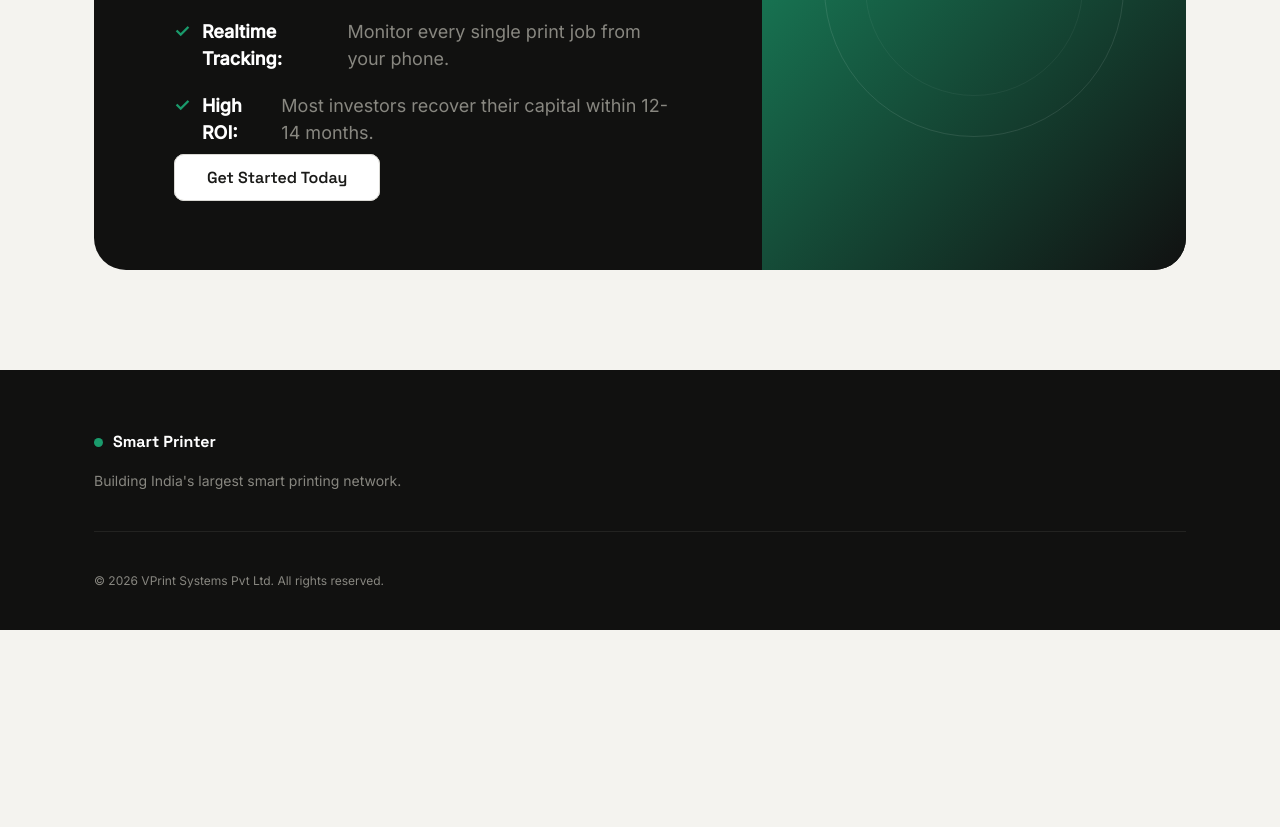
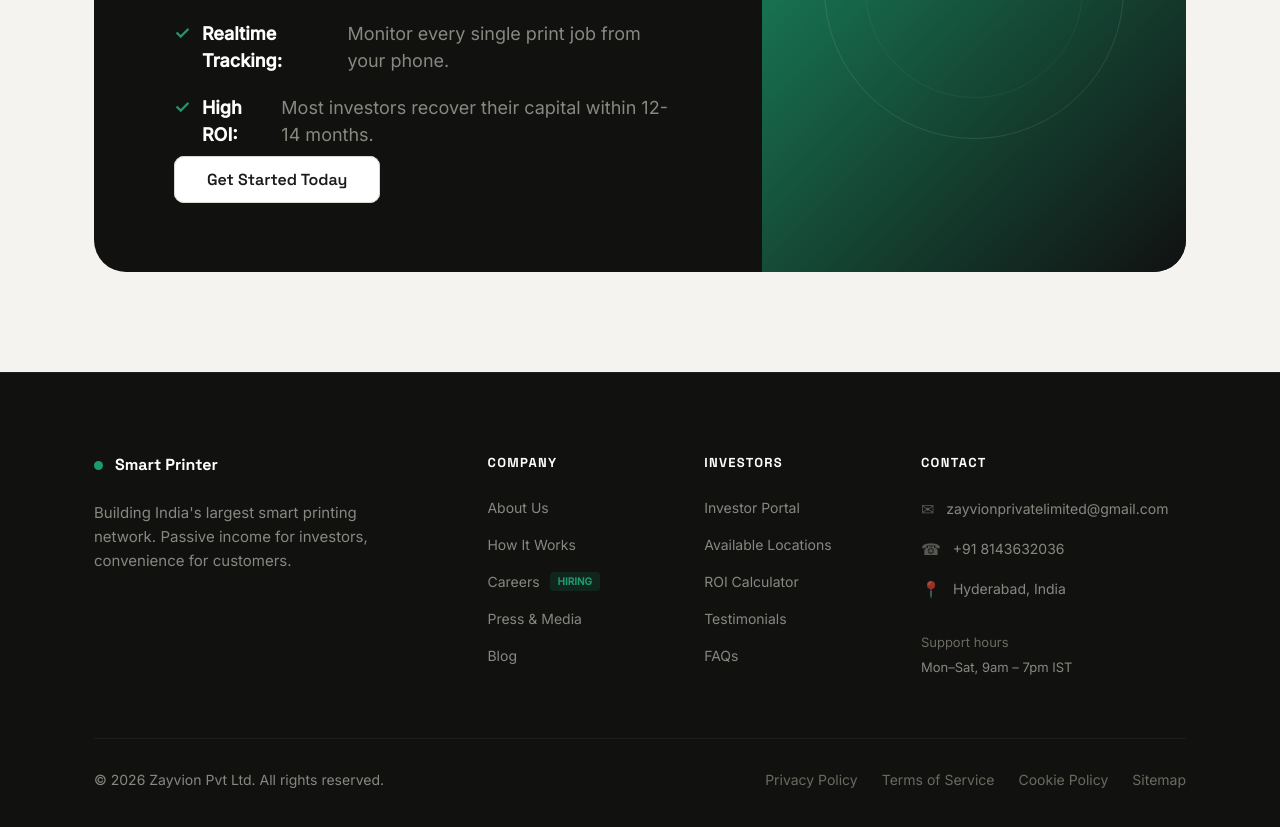
Before and after one commit to Swamiyadav60/investor_portal, a React (Vite) app: page / in a window 1280 px wide. Shown: the part 2511-3338 px from the top of the page. Before the commit the page ends 3141 px from the top, so only its background shows below. Built offline with nearby package versions, Linux system fonts and the light colour scheme; no server answers; the database is empty.

Commit message:
footer change

```diff
--- a/src/pages/public/LandingPage.tsx
+++ b/src/pages/public/LandingPage.tsx
@@ -241,19 +241,78 @@ export function LandingPage() {
         />
       )}
 
-      <footer className="public-footer">
+      <footer className="site-footer">
         <div className="public-container">
-          <div className="footer-top">
-            <div className="footer-brand">
-              <div className="public-nav-logo">
-                <div className="sidebar-logo-dot" />
-                <div className="sidebar-logo-text" style={{ color: '#fff' }}>Smart Printer</div>
+          <div className="footer-grid">
+            <div className="footer-brand-col">
+              <div className="footer-logo">
+                <div className="sidebar-logo-dot" style={{ backgroundColor: 'var(--green)' }} />
+                <div className="sidebar-logo-text">Smart Printer</div>
               </div>
-              <p className="footer-tagline">Building India's largest smart printing network.</p>
+              <p className="footer-desc">
+                Building India's largest smart printing network. Passive income for investors, convenience for customers.
+              </p>
+            </div>
+
+            <div className="footer-links-col">
+              <h4 className="footer-heading">COMPANY</h4>
+              <ul className="footer-list">
+                <li><Link to="#">About Us</Link></li>
+                <li><Link to="#">How It Works</Link></li>
+                <li>
+                  <Link to="#" className="footer-link-badge">
+                    Careers <span className="hiring-badge">Hiring</span>
+                  </Link>
+                </li>
+                <li><Link to="#">Press & Media</Link></li>
+                <li><Link to="#">Blog</Link></li>
+              </ul>
+            </div>
+
+            <div className="footer-links-col">
+              <h4 className="footer-heading">INVESTORS</h4>
+              <ul className="footer-list">
+                <li><Link to="#">Investor Portal</Link></li>
+                <li><Link to="/locations">Available Locations</Link></li>
+                <li><Link to="#">ROI Calculator</Link></li>
+                <li><Link to="#">Testimonials</Link></li>
+                <li><Link to="#">FAQs</Link></li>
+              </ul>
+            </div>
+
+            <div className="footer-contact-col">
+              <h4 className="footer-heading">CONTACT</h4>
+              <ul className="footer-contact-list">
+                <li>
+                  <span className="contact-icon">✉</span>
+                  <a href="mailto:zayvionprivatelimited@gmail.com">zayvionprivatelimited@gmail.com</a>
+                </li>
+                <li>
+                  <span className="contact-icon">☎</span>
+                  <a href="tel:+918143632036">+91 8143632036</a>
+                </li>
+                <li>
+                  <span className="contact-icon">📍</span>
+                  <span>Hyderabad, India</span>
+                </li>
+              </ul>
+              <div className="support-hours">
+                <div className="support-lbl">Support hours</div>
+                <div className="support-val">Mon–Sat, 9am – 7pm IST</div>
+              </div>
             </div>
           </div>
-          <div className="footer-bottom">
-            <p>© 2026 VPrint Systems Pvt Ltd. All rights reserved.</p>
+
+          <div className="footer-bottom-bar">
+            <div className="footer-copyright">
+              © 2026 Zayvion Pvt Ltd. All rights reserved.
+            </div>
+            <div className="footer-legal-links">
+              <Link to="#">Privacy Policy</Link>
+              <Link to="#">Terms of Service</Link>
+              <Link to="#">Cookie Policy</Link>
+              <Link to="#">Sitemap</Link>
+            </div>
           </div>
         </div>
       </footer>
--- a/src/styles/dashboard.css
+++ b/src/styles/dashboard.css
@@ -752,7 +752,26 @@ body{font-family:'Inter',sans-serif;background:var(--bg);color:var(--ink);font-s
 /* Steps */
 .how-it-works {
   padding: 100px 0;
-  background: var(--white);
+  background: #111110;
+  border-top: 1px solid var(--sidebar-border);
+  border-bottom: 1px solid var(--sidebar-border);
+  color: var(--white);
+}
+
+.how-it-works .section-title {
+  color: var(--white);
+}
+
+.how-it-works .step-card {
+  background: var(--bg);
+}
+
+.how-it-works .step-title {
+  color: var(--ink);
+}
+
+.how-it-works .step-desc {
+  color: var(--gray);
 }
 
 .steps-grid {
@@ -863,27 +882,146 @@ body{font-family:'Inter',sans-serif;background:var(--bg);color:var(--ink);font-s
 }
 
 /* Footer */
-.public-footer {
-  background: var(--sidebar);
-  padding: 60px 0 40px;
+.site-footer {
+  background: #111110;
+  padding: 80px 0 40px;
   color: #888780;
-}
-
-.footer-top {
-  margin-bottom: 40px;
-  border-bottom: 1px solid var(--sidebar-border);
-  padding-bottom: 40px;
-}
-
-.footer-tagline {
-  margin-top: 1rem;
+  border-top: 1px solid rgba(255, 255, 255, 0.05);
+}
+
+.footer-grid {
+  display: grid;
+  grid-template-columns: 2fr 1fr 1fr 1.5fr;
+  gap: 40px;
+  margin-bottom: 60px;
+}
+
+.footer-logo {
+  display: flex;
+  align-items: center;
+  gap: 12px;
+  margin-bottom: 1.5rem;
+}
+
+.footer-desc {
+  font-size: 15px;
+  line-height: 1.6;
+  max-width: 280px;
+}
+
+.footer-heading {
+  color: #fff;
+  font-family: 'Space Grotesk', sans-serif;
+  font-size: 13px;
+  font-weight: 700;
+  letter-spacing: 0.1em;
+  text-transform: uppercase;
+  margin-bottom: 1.5rem;
+}
+
+.footer-list {
+  list-style: none;
+  padding: 0;
+  margin: 0;
+  display: flex;
+  flex-direction: column;
+  gap: 16px;
+}
+
+.footer-list a {
+  color: #888780;
+  text-decoration: none;
   font-size: 14px;
-}
-
-.footer-bottom {
+  transition: color 0.2s;
+}
+
+.footer-list a:hover {
+  color: #fff;
+}
+
+.footer-link-badge {
+  display: inline-flex;
+  align-items: center;
+  gap: 10px;
+}
+
+.hiring-badge {
+  background: rgba(26, 155, 108, 0.15);
+  color: var(--green);
+  font-size: 10px;
+  font-weight: 700;
+  padding: 2px 8px;
+  border-radius: 4px;
+  text-transform: uppercase;
+}
+
+.footer-contact-list {
+  list-style: none;
+  padding: 0;
+  margin: 0 0 2rem 0;
+  display: flex;
+  flex-direction: column;
+  gap: 16px;
+}
+
+.footer-contact-list li {
+  display: flex;
+  align-items: center;
+  gap: 12px;
+  font-size: 14px;
+  color: #888780;
+}
+
+.footer-contact-list a {
+  color: #888780;
+  text-decoration: none;
+  transition: color 0.2s;
+}
+
+.footer-contact-list a:hover {
+  color: #fff;
+}
+
+.contact-icon {
+  opacity: 0.6;
+  font-size: 16px;
+}
+
+.support-hours {
+  font-size: 13px;
+}
+
+.support-lbl {
+  color: #6B6960;
+  margin-bottom: 6px;
+}
+
+.support-val {
+  color: #888780;
+}
+
+.footer-bottom-bar {
   display: flex;
   justify-content: space-between;
-  font-size: 12px;
+  align-items: center;
+  padding-top: 30px;
+  border-top: 1px solid rgba(255, 255, 255, 0.05);
+  font-size: 14px;
+}
+
+.footer-legal-links {
+  display: flex;
+  gap: 24px;
+}
+
+.footer-legal-links a {
+  color: #6B6960;
+  text-decoration: none;
+  transition: color 0.2s;
+}
+
+.footer-legal-links a:hover {
+  color: #888780;
 }
 
 /* Reservation Flow */
@@ -1133,6 +1271,14 @@ body{font-family:'Inter',sans-serif;background:var(--bg);color:var(--ink);font-s
   .benefits-content {
     padding: 3rem 2rem;
   }
+  .footer-grid {
+    grid-template-columns: 1fr 1fr;
+    gap: 2rem;
+  }
+  .footer-brand-col {
+    grid-column: span 2;
+    margin-bottom: 1rem;
+  }
 }
 
 @media (max-width: 768px) {
@@ -1151,6 +1297,22 @@ body{font-family:'Inter',sans-serif;background:var(--bg);color:var(--ink);font-s
   }
   .num-btn {
     width: 100%;
+  }
+  .footer-grid {
+    grid-template-columns: 1fr;
+    gap: 2rem;
+  }
+  .footer-brand-col {
+    grid-column: span 1;
+  }
+  .footer-bottom-bar {
+    flex-direction: column;
+    align-items: flex-start;
+    gap: 1.5rem;
+  }
+  .footer-legal-links {
+    flex-wrap: wrap;
+    gap: 1rem;
   }
 }
 
```
